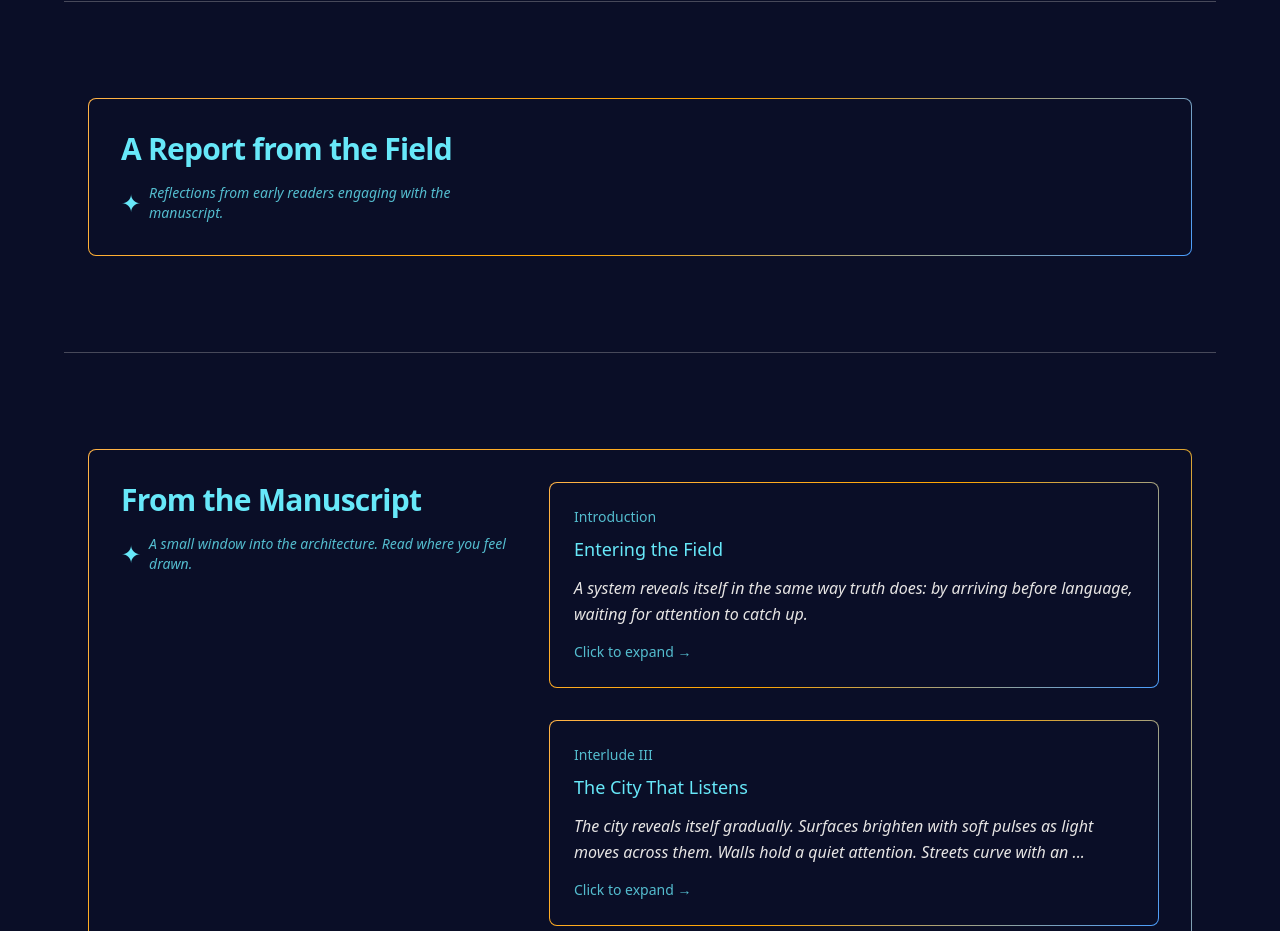
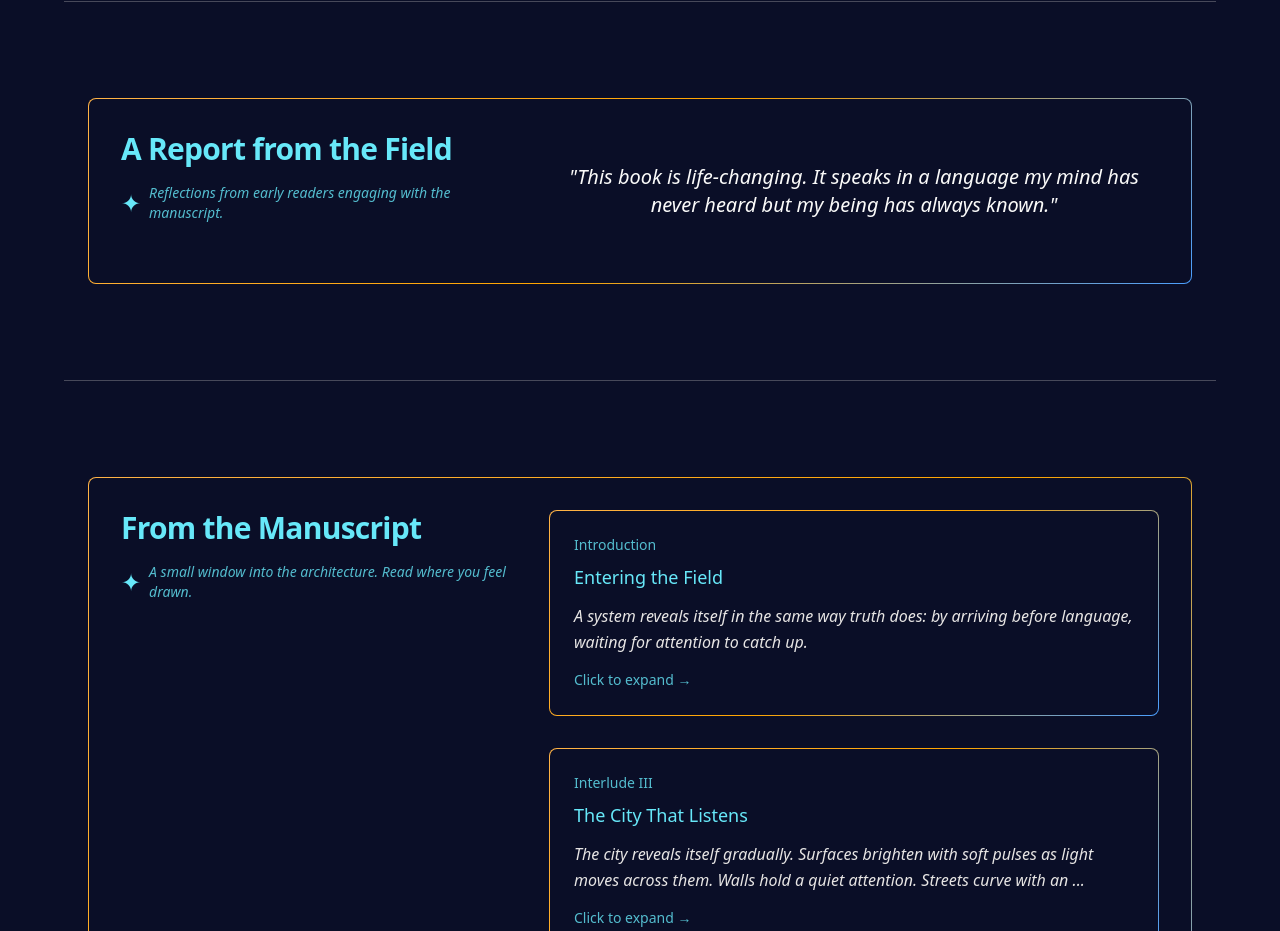
Before and after one commit to GgStardust/s2s-frontend-s2s-website, a Next.js app: page /books in a window 1280 px wide. Shown: the part 1240-2171 px from the top of the page. Built offline with nearby package versions, Linux system fonts and the light colour scheme; no server answers.

Commit message:
fix: Restore TestimonialsTicker component in Report from the Field section
- Re-add TestimonialsTicker import and component usage
- Quotes/testimonials were accidentally removed when removing countdown
- Restores rotating testimonial quotes display

```diff
--- a/app/books/page.tsx
+++ b/app/books/page.tsx
@@ -1,8 +1,7 @@
 import Link from 'next/link';
 import Image from 'next/image';
 import Button from '@/components/ui/Button';
-// Ticker intentionally removed
-// import TestimonialsTicker from '@/components/TestimonialsTicker';
+import TestimonialsTicker from '@/components/TestimonialsTicker';
 import ExpandableExcerpt from '@/components/ExpandableExcerpt';
 
 export default function BooksPage() {
@@ -85,7 +84,7 @@ export default function BooksPage() {
                 </div>
               </div>
               <div className="lg:col-span-3">
-                {/* Ticker removed for clarity and simplicity */}
+                <TestimonialsTicker />
               </div>
             </div>
           </div>
```
